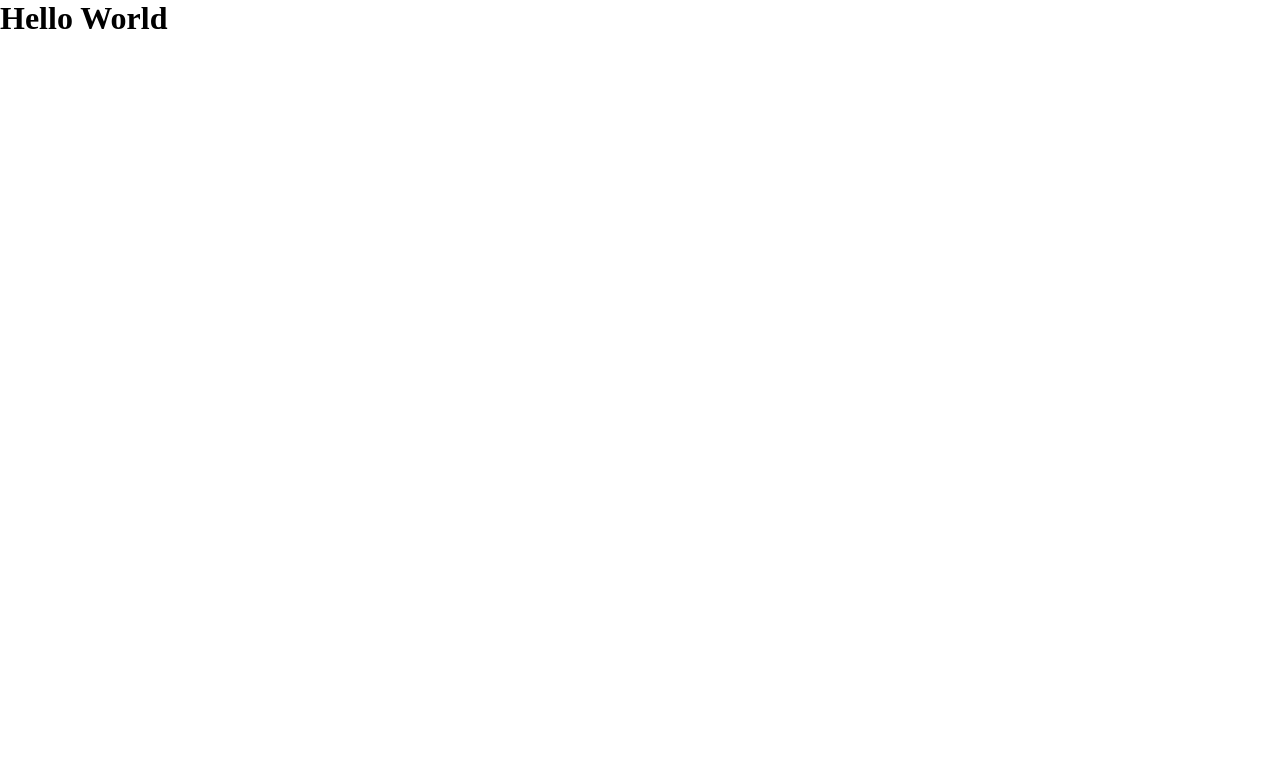
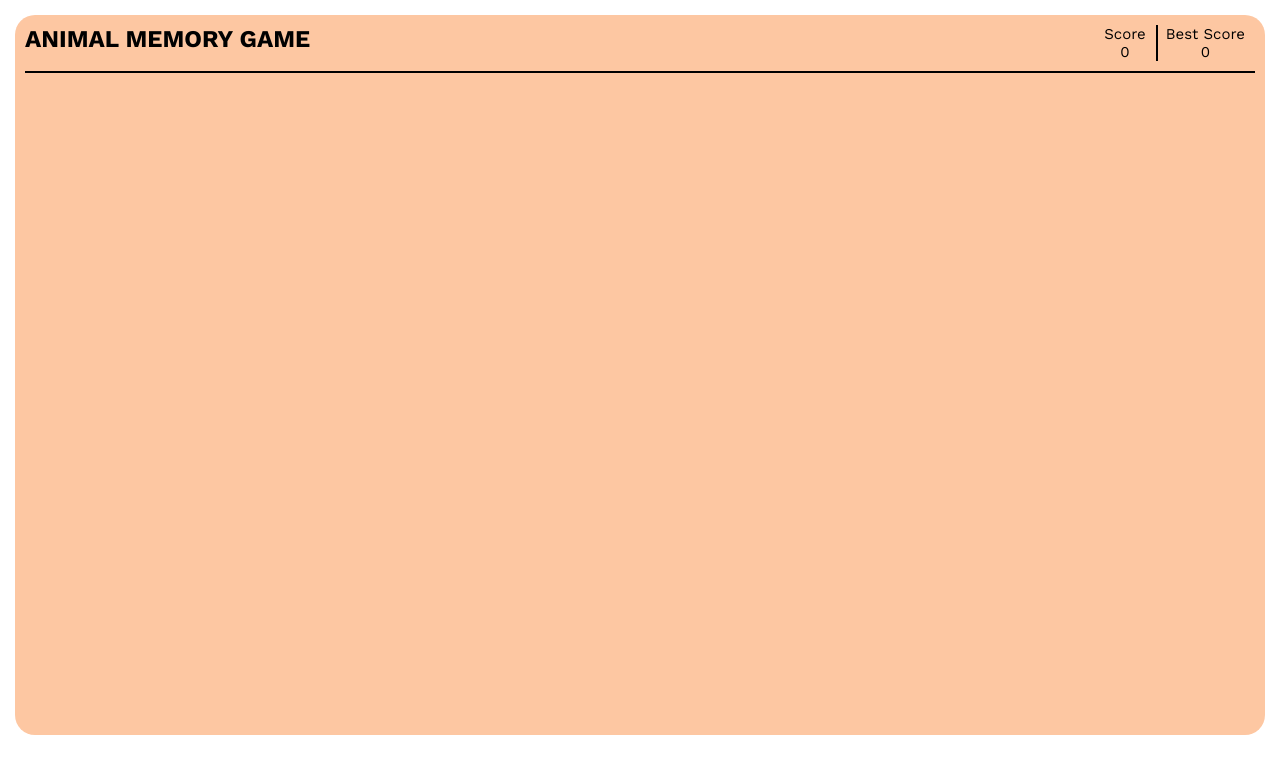
Before and after one commit to Chris1-web/memory-card, a React (Create React App) app: page / in a window 1280 px wide. Shown: the top 774 px of the page. Built offline with nearby package versions, Linux system fonts and the light colour scheme.

Commit message:
complete header UI design

```diff
--- a/src/App.css
+++ b/src/App.css
@@ -1,5 +1,50 @@
+@import url("https://fonts.googleapis.com/css2?family=Work+Sans:wght@400;500;700&display=swap");
+
 * {
   margin: 0;
   padding: 0;
   box-sizing: border-box;
 }
+
+html {
+  font-size: 62.5%;
+}
+
+body {
+  font-family: "Work Sans", sans-serif;
+}
+
+.container {
+  max-width: 125rem;
+  margin: 1.5rem auto;
+  height: 90vh;
+  padding: 1rem;
+  background-color: #fdc7a2;
+  border-radius: 2rem;
+}
+
+.navigation {
+  display: flex;
+  justify-content: space-between;
+  font-size: 1.2rem;
+  border-bottom: 0.2rem solid black;
+  padding-bottom: 1rem;
+}
+
+.navigation ul {
+  list-style: none;
+  display: flex;
+  gap: 0.8rem;
+  font-size: 1.5rem;
+}
+
+.navigation li {
+  display: flex;
+  flex-direction: column;
+  align-items: center;
+  padding-right: 1rem;
+}
+
+.navigation li:first-child {
+  border-right: 0.2rem solid black;
+}
--- a/src/App.js
+++ b/src/App.js
@@ -1,9 +1,10 @@
 import "./App.css";
+import Navigation from "./components/Navigation";
 
 function App() {
   return (
     <div className="container">
-      <h1>Hello World</h1>
+      <Navigation />
     </div>
   );
 }
--- /dev/null
+++ b/src/components/Navigation.js
@@ -0,0 +1,12 @@
+import Scoreboard from "./Scoreboard";
+
+function Navigation() {
+  return (
+    <div className="navigation">
+      <h1>ANIMAL MEMORY GAME</h1>
+      <Scoreboard />
+    </div>
+  );
+}
+
+export default Navigation;
--- /dev/null
+++ b/src/components/Scoreboard.js
@@ -0,0 +1,16 @@
+function Scoreboard() {
+  return (
+    <ul>
+      <li>
+        Score
+        <p>0</p>
+      </li>
+      <li>
+        Best Score
+        <p>0</p>
+      </li>
+    </ul>
+  );
+}
+
+export default Scoreboard;
```
